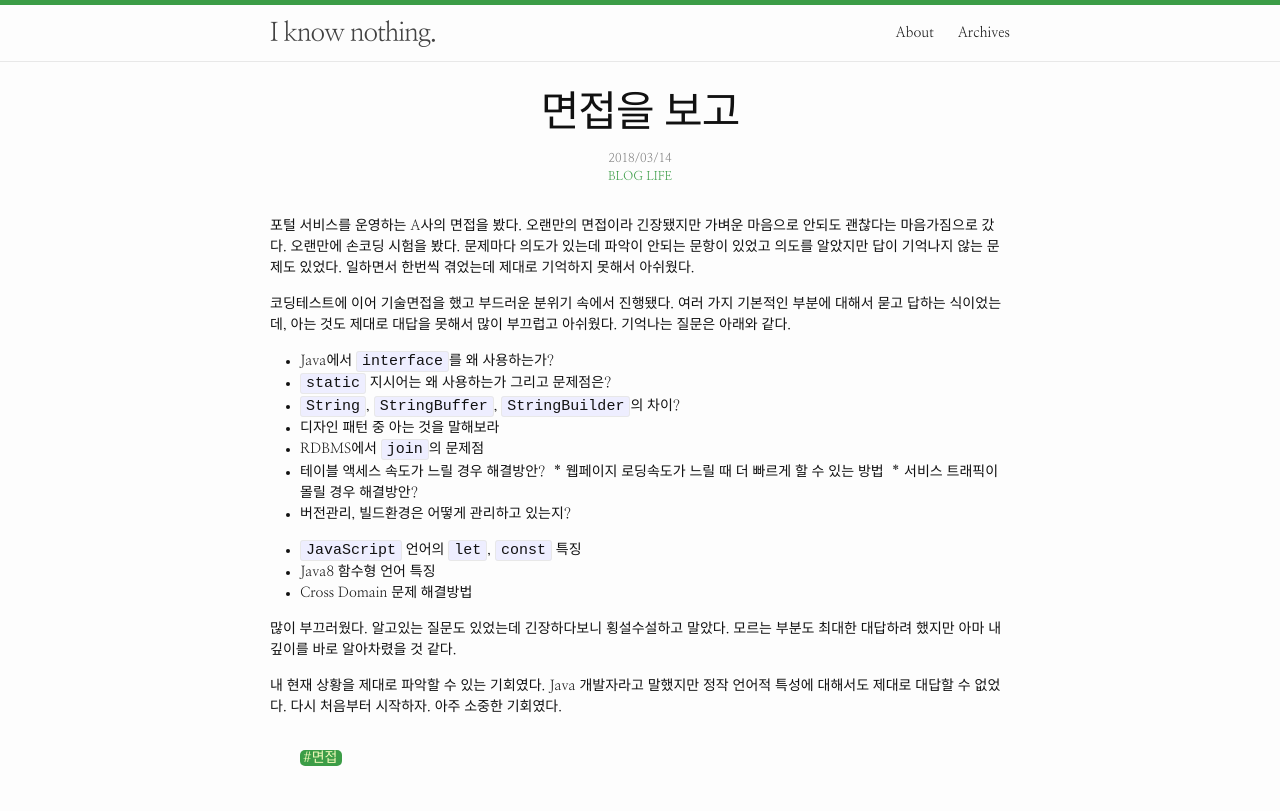
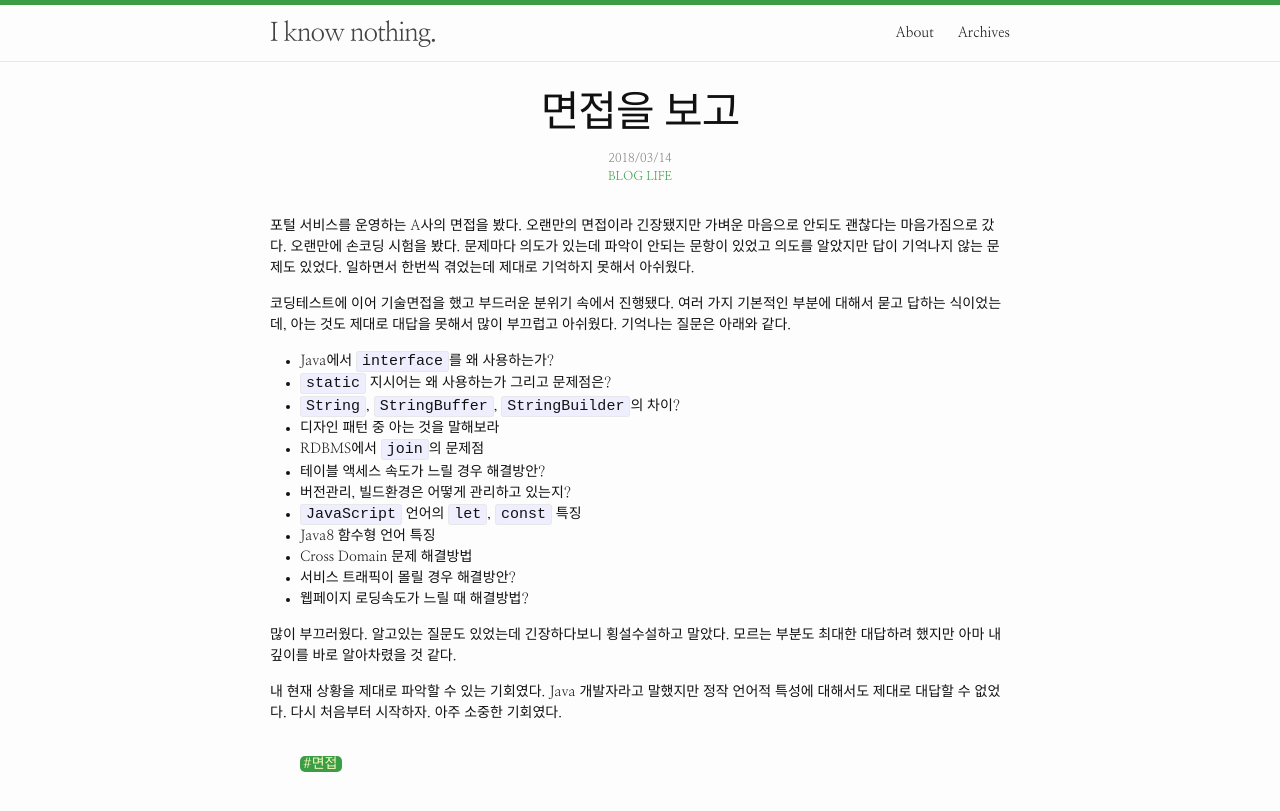
Before and after one commit to sshplendid/sshplendid.github.io, a Jekyll site: the page built from _posts/2018-03-14-after-job-interview.md, in a window 1280 px wide. Shown: the top 811 px of the page. Built offline with Jekyll 4.4.1, drawn with Linux system fonts in a browser that asks for light colours; comment, search, counter and statistics services are not loaded.

Commit message:
Update 2018-03-14-after-job-interview.md
불릿 수정

```diff
--- a/_posts/2018-03-14-after-job-interview.md
+++ b/_posts/2018-03-14-after-job-interview.md
@@ -15,13 +15,12 @@ tags: [면접]
   * 디자인 패턴 중 아는 것을 말해보라
   * RDBMS에서 `join`의 문제점
   * 테이블 액세스 속도가 느릴 경우 해결방안?
-  * 웹페이지 로딩속도가 느릴 때 더 빠르게 할 수 있는 방법
-  * 서비스 트래픽이 몰릴 경우 해결방안?
   * 버전관리, 빌드환경은 어떻게 관리하고 있는지?
-
   * `JavaScript` 언어의 `let`, `const` 특징
   * Java8 함수형 언어 특징
   * Cross Domain 문제 해결방법
+  * 서비스 트래픽이 몰릴 경우 해결방안?
+  * 웹페이지 로딩속도가 느릴 때 해결방법?
 
 많이 부끄러웠다. 알고있는 질문도 있었는데 긴장하다보니 횡설수설하고 말았다. 모르는 부분도 최대한 대답하려 했지만 아마 내 깊이를 바로 알아차렸을 것 같다.
 
```
